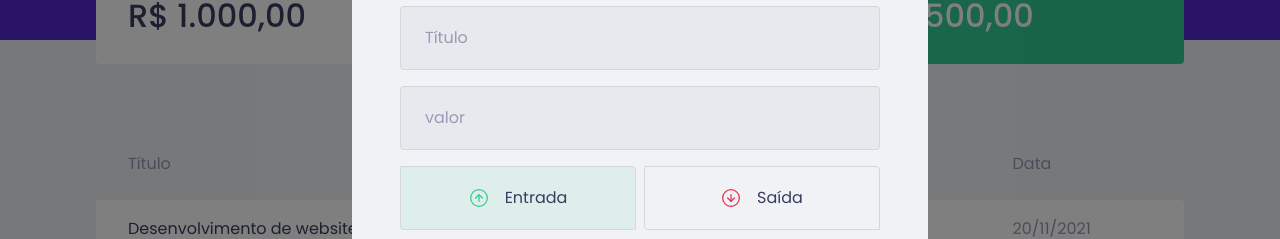
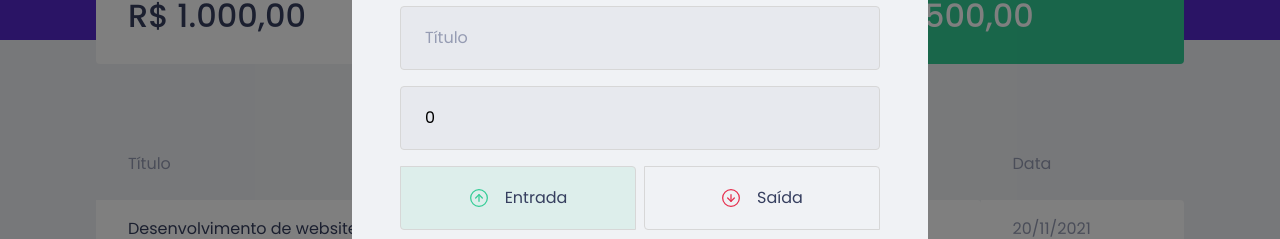
Before and after one commit to thiagohrcosta/Ignite-dtmoney, a React (Create React App) app: page / in a window 1280 px wide. Both pictures are taken after a click on the button "Nova transação". Shown: the part 232-471 px from the top of the page. Built offline with nearby package versions, Linux system fonts and the light colour scheme; no server answers; what miragejs would draw is missing.

Commit message:
Handle user information

```diff
--- a/src/components/NewTransactionModal/index.tsx
+++ b/src/components/NewTransactionModal/index.tsx
@@ -1,4 +1,4 @@
-import { useState } from 'react';
+import { FormEvent, useState } from 'react';
 import Modal from 'react-modal';
 import closeImg from "../../assets/close.svg";
 import incomeImg from "../../assets/income.svg";
@@ -13,7 +13,19 @@
 }
 
 export function NewTransactionModal({ isOpen, onRequestClose }: NewTransactionModalProps) {
+  const [title, setTitle] = useState('');
+  const [value, setValue] = useState(0);
+  const [category, setCategory] = useState('');
+
+
   const [type, setType] = useState('deposit');
+
+  function handleCreateNewTransaction(event: FormEvent){
+    event.preventDefault();
+    console.log({
+      title, value, category, type
+    })
+  }
 
   return (
     <Modal
@@ -31,12 +43,21 @@
         <img src={closeImg} alt="Fechar modal" />
       </button>
 
-      <Container>
+      <Container onSubmit={handleCreateNewTransaction}>
         <h2>Cadastrar transação</h2>
 
-        <input placeholder="Título" />
+        <input
+          placeholder="Título"
+          value={title}
+          onChange={event => setTitle(event.target.value)}
+        />
 
-        <input type="number" placeholder="valor" />
+        <input
+          type="number"
+          placeholder="valor"
+          value={value}
+          onChange={event => setValue(Number(event.target.value))}
+        />
 
         <TransactionTypeContainer>
           <RadioBox
@@ -62,7 +83,11 @@
 
         </TransactionTypeContainer>
 
-        <input placeholder="Categoria" />
+        <input
+          placeholder="Categoria"
+          value={category}
+          onChange={event => setCategory(event.target.value)}
+        />
 
         <button type="submit">Cadastrar</button>
       </Container>
```
